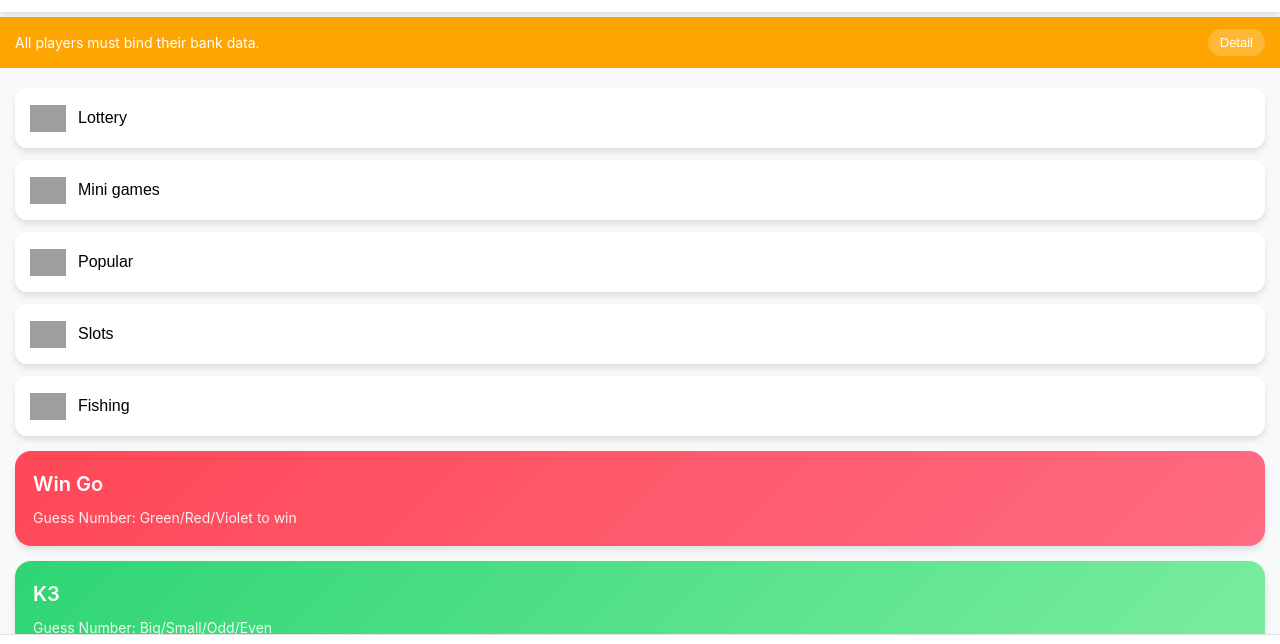
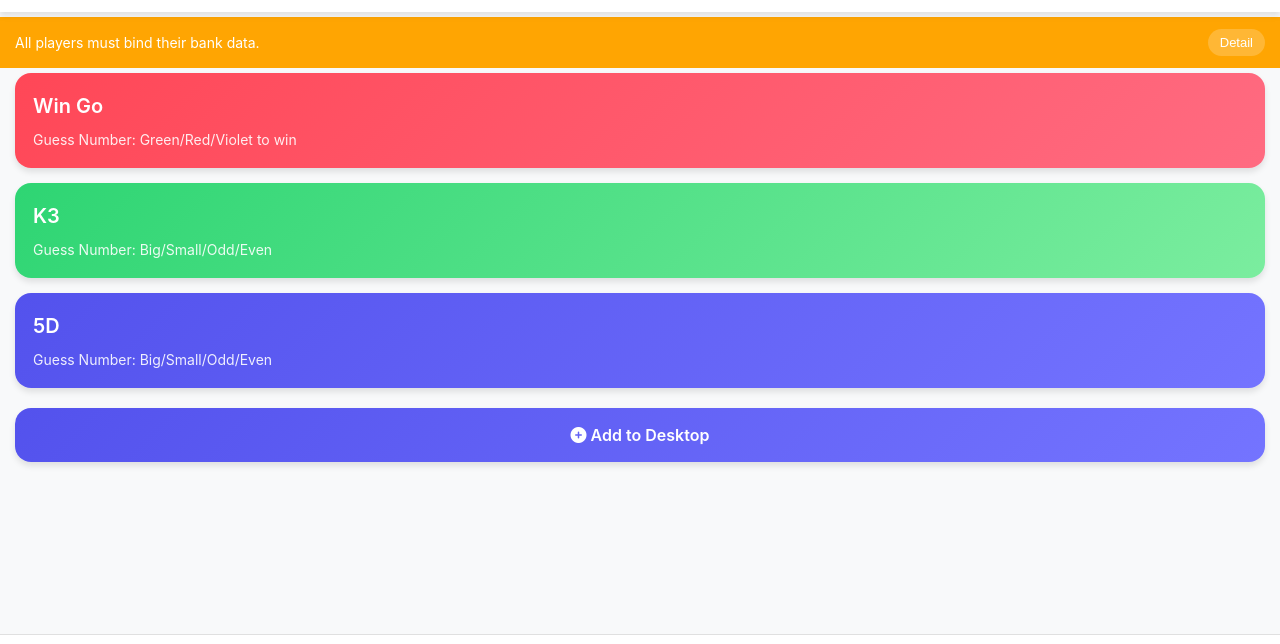
Before and after one commit to wr0ngtrn/wr0ngtrn.github.io, a plain HTML site: page index.html in a window 1280 px wide. Shown: the part 93-737 px from the top of the page. Drawn offline with Linux system fonts and the light colour scheme; grey boxes are pictures that could not be loaded.

Commit message:
Add files via upload

```diff
--- a/index.html
+++ b/index.html
@@ -244,13 +244,6 @@
     <button onclick="showDetails()">Detail</button>
   </div>
 
-  <div class="sidebar">
-    <button><img src="https://i.imgur.com/xgTZC3C.png" /> Lottery</button>
-    <button><img src="https://i.imgur.com/LuNhslk.png" /> Mini games</button>
-    <button><img src="https://i.imgur.com/tDbB19x.png" /> Popular</button>
-    <button><img src="https://i.imgur.com/5STo8Dj.png" /> Slots</button>
-    <button><img src="https://i.imgur.com/TkGvXDL.png" /> Fishing</button>
-  </div>
 
   <div class="games-container">
     <div class="game-card" onclick="playGame('Win Go')">
--- a/script.js
+++ b/script.js
@@ -14,7 +14,7 @@ document.getElementById("openWingo").addEventListener("click", function () {
 });
 
 // Simple countdown
-let countdown = 30;
+let countdown = 60;
 const timer = document.getElementById("timer");
 setInterval(() => {
   if (countdown > 0) {
@@ -28,7 +28,7 @@ document.addEventListener("DOMContentLoaded", function () {
   });
 
   // Countdown logic
-  let countdown = 30;
+  let countdown = 60;
   const timer = document.getElementById("timer");
   setInterval(() => {
     if (countdown > 0) {
```
